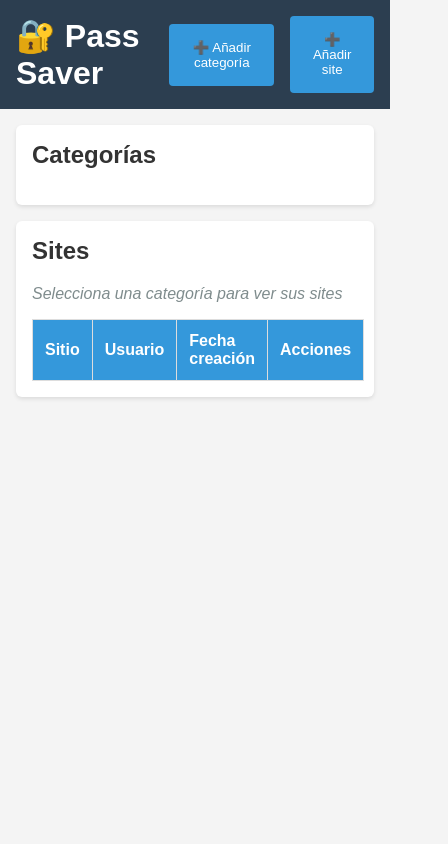
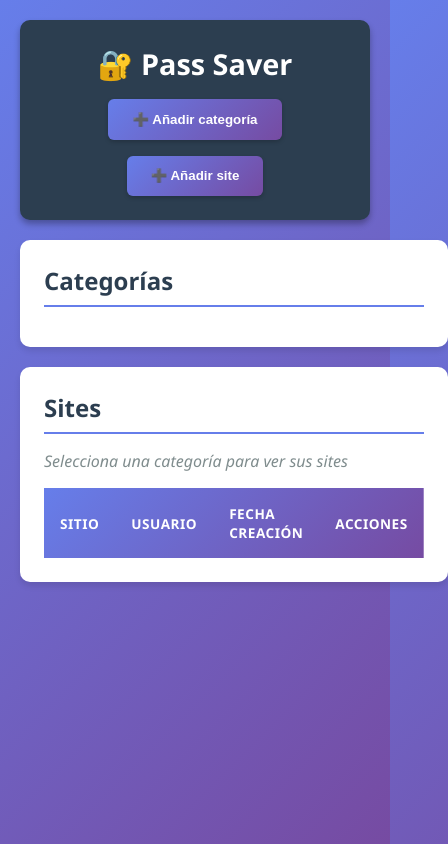
Before and after one commit to QuiqueGC7/aa1Git, a website: page www/HTML/index.html in a window 390 px wide. Shown: the whole page, 448 px wide, since content can reach past the window. Drawn offline with Linux system fonts and the light colour scheme; some packages are replaced by stand-ins of ours; no server answers; a script that the page names is missing.

Commit message:
Add files via upload
arreglos css

```diff
--- a/www/CSS/PaginaPrincipal.css
+++ b/www/CSS/PaginaPrincipal.css
@@ -1,86 +1,236 @@
-/* PaginaPrincipal.css sencillo */
+/* Reset y estilos base */
+* {
+  margin: 0;
+  padding: 0;
+  box-sizing: border-box;
+}
 
 body {
-    font-family: Arial, sans-serif;
-    margin: 0;
-    background-color: #f4f4f4;
-    color: #333;
+  font-family: 'Segoe UI', Tahoma, Geneva, Verdana, sans-serif;
+  background: linear-gradient(135deg, #667eea 0%, #764ba2 100%);
+  min-height: 100vh;
+  padding: 20px;
 }
 
+/* Header */
 header {
   background-color: #2c3e50;
   color: white;
-    padding: 1rem;
+  padding: 1.5rem;
+  border-radius: 10px;
   display: flex;
   align-items: center;
   gap: 1rem;
+  box-shadow: 0 4px 6px rgba(0, 0, 0, 0.3);
+  margin-bottom: 20px;
+  flex-wrap: wrap;
 }
 
 header h1 {
   margin: 0;
   flex-grow: 1;
+  font-size: 1.8rem;
+  min-width: 200px;
 }
 
+/* Botones */
 button {
-    background-color: #3498db;
+  background: linear-gradient(135deg, #667eea 0%, #764ba2 100%);
   color: white;
   border: none;
-    padding: 1rem;
-    border-radius: 4px;
+  padding: 0.8rem 1.5rem;
+  border-radius: 6px;
+  cursor: pointer;
+  font-weight: bold;
+  transition: all 0.3s ease;
+  box-shadow: 0 2px 4px rgba(0, 0, 0, 0.2);
 }
 
 button:hover {
-    background-color: #2980b9;
+  transform: translateY(-2px);
+  box-shadow: 0 4px 8px rgba(0, 0, 0, 0.3);
 }
 
-  main {
-    padding: 1rem;
+button:active {
+  transform: translateY(0);
 }
 
+/* Main */
+main {
+  display: grid;
+  grid-template-columns: 1fr 2fr;
+  gap: 20px;
+  max-width: 1400px;
+  margin: 0 auto;
+}
+
+@media (max-width: 768px) {
+  main {
+    grid-template-columns: 1fr;
+  }
+
+  header {
+    justify-content: center;
+  }
+
+  header h1 {
+    width: 100%;
+    text-align: center;
+  }
+}
+
+/* Secciones */
 section {
   background-color: white;
-    padding: 1rem;
-    margin-bottom: 1rem;
-    border-radius: 6px;
-    box-shadow: 0 2px 4px rgba(0,0,0,0.1);
+  padding: 1.5rem;
+  border-radius: 10px;
+  box-shadow: 0 4px 6px rgba(0, 0, 0, 0.1);
 }
 
 h2 {
   margin-top: 0;
+  margin-bottom: 1rem;
+  color: #2c3e50;
+  padding-bottom: 0.5rem;
+  border-bottom: 2px solid #667eea;
 }
 
+/* Lista de categorías */
 #categoryList {
   list-style: none;
   padding: 0;
 }
 
 #categoryList li {
-    background-color: #ecf0f1;
-    margin: 0.25rem 0;
-    padding: 0.5rem;
-    border-radius: 4px;
+  background: linear-gradient(135deg, #f5f7fa 0%, #c3cfe2 100%);
+  margin: 0.5rem 0;
+  padding: 1rem;
+  border-radius: 6px;
+  transition: all 0.3s ease;
+  cursor: pointer;
 }
 
+#categoryList li:hover {
+  transform: translateX(5px);
+  box-shadow: 0 2px 8px rgba(0, 0, 0, 0.15);
+}
+
+#categoryList li span {
+  flex-grow: 1;
+  font-weight: 500;
+}
+
+#categoryList li button {
+  padding: 0.4rem 0.8rem;
+  font-size: 1rem;
+  background-color: #e74c3c;
+}
+
+#categoryList li button:hover {
+  background-color: #c0392b;
+}
+
+/* Tabla de sites */
 table {
   width: 100%;
   border-collapse: collapse;
+  margin-top: 1rem;
 }
 
 thead {
-    background-color: #3498db;
+  background: linear-gradient(135deg, #667eea 0%, #764ba2 100%);
   color: white;
 }
 
-  th, td {
-    padding: 0.75rem;
-    border: 1px solid #ddd;
+th {
+  padding: 1rem;
   text-align: left;
+  font-weight: 600;
+  text-transform: uppercase;
+  font-size: 0.85rem;
+  letter-spacing: 0.5px;
+}
+
+td {
+  padding: 0.75rem 1rem;
+  border-bottom: 1px solid #ecf0f1;
+}
+
+tbody tr {
+  transition: background-color 0.2s ease;
+}
+
+tbody tr:hover {
+  background-color: #f8f9fa;
 }
 
 tbody tr:nth-child(even) {
   background-color: #f9f9f9;
 }
 
-  tbody tr:hover {
-    background-color: #ecf0f1;
+/* Botones de acción en tabla */
+td button {
+  padding: 0.4rem 0.8rem;
+  font-size: 1rem;
+  background-color: #3498db;
+  margin: 0 2px;
 }
+
+td button:hover {
+  background-color: #2980b9;
+}
+
+td button:last-child {
+  background-color: #e74c3c;
+}
+
+td button:last-child:hover {
+  background-color: #c0392b;
+}
+
+/* Estilos para SweetAlert2 */
+.swal2-input,
+.swal2-textarea {
+  margin: 0.5rem 0 !important;
+  width: 90% !important;
+}
+
+/* Animaciones */
+@keyframes fadeIn {
+  from {
+    opacity: 0;
+    transform: translateY(20px);
+  }
+  to {
+    opacity: 1;
+    transform: translateY(0);
+  }
+}
+
+section {
+  animation: fadeIn 0.5s ease;
+}
+
+/* Scroll suave */
+html {
+  scroll-behavior: smooth;
+}
+
+/* Scrollbar personalizada */
+::-webkit-scrollbar {
+  width: 10px;
+}
+
+::-webkit-scrollbar-track {
+  background: #f1f1f1;
+  border-radius: 10px;
+}
+
+::-webkit-scrollbar-thumb {
+  background: #667eea;
+  border-radius: 10px;
+}
+
+::-webkit-scrollbar-thumb:hover {
+  background: #764ba2;
+}
```
Lines whose indentation alone changed are shown as unchanged.
